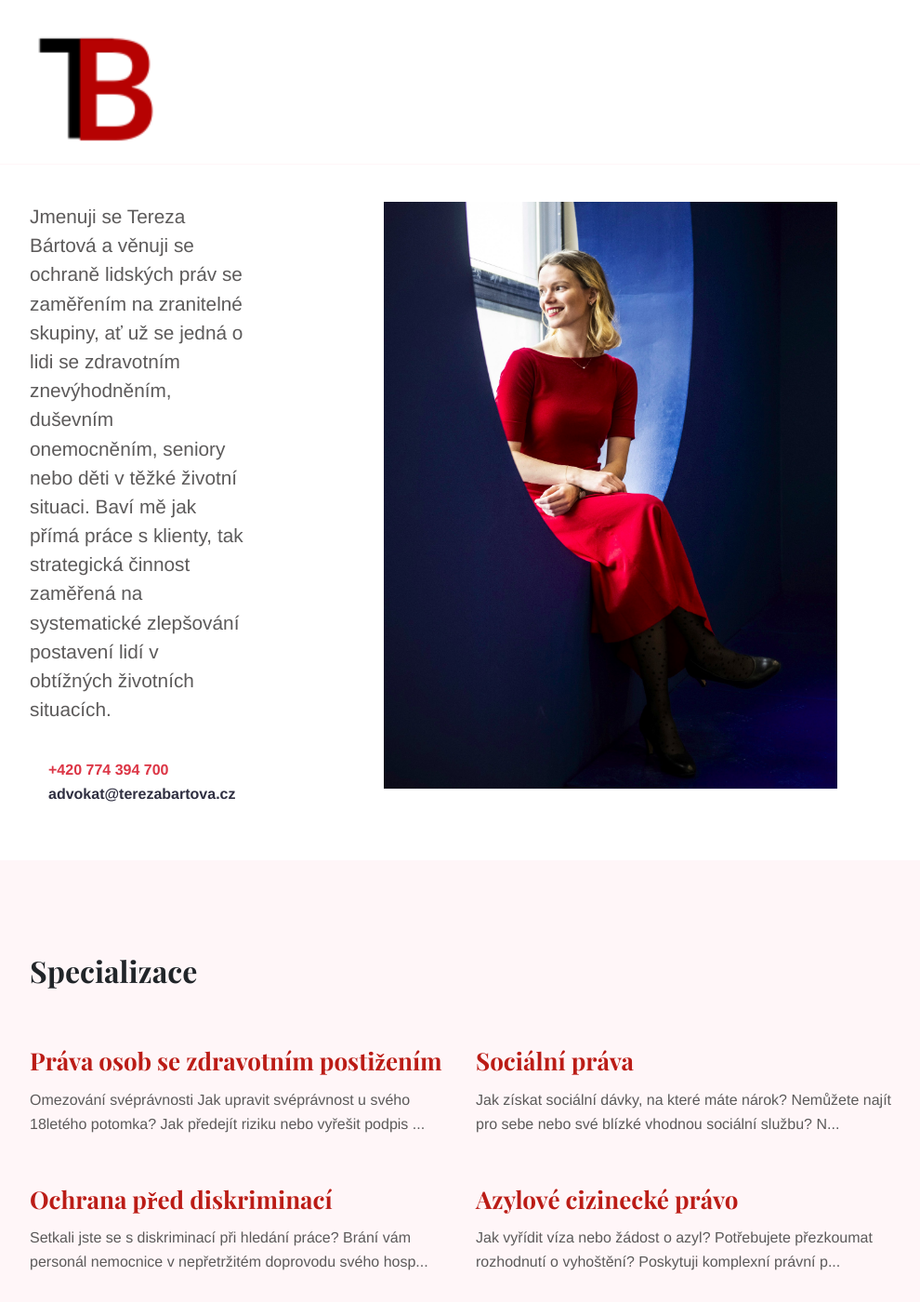
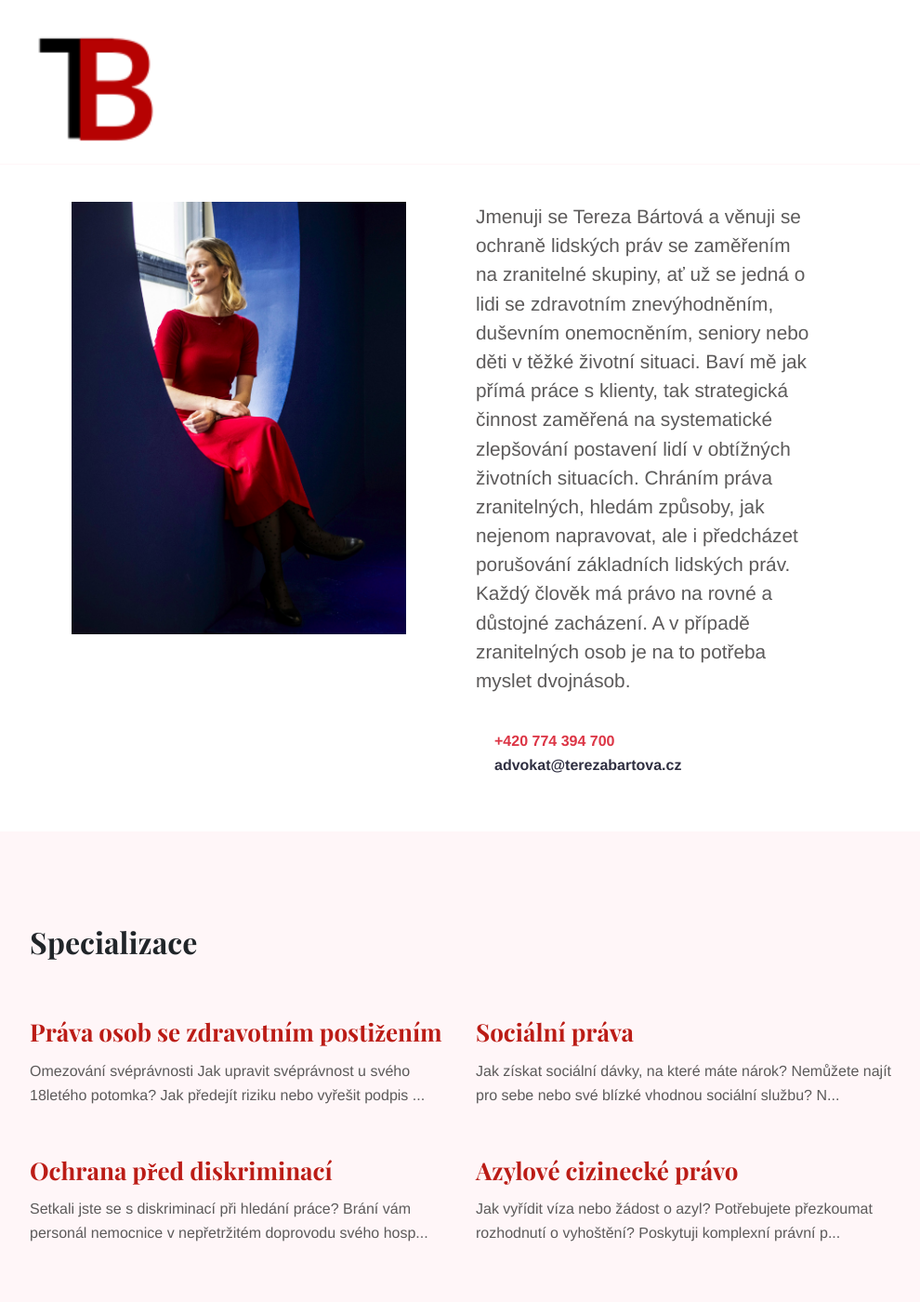
Before and after one commit to terezabartova/terezabartova.github.io, a Jekyll site: the page built from index.md, in a window 1280 px wide and 1400 px high. Shown: the whole window at 93% size, without its empty margins (143-1133 px from the left). Built offline with Jekyll 4.4.1, drawn with Linux system fonts in a browser that asks for light colours; some of the changed text lies outside the part shown.

Commit message:
More info at intro

```diff
--- a/_layouts/home.html
+++ b/_layouts/home.html
@@ -6,7 +6,7 @@ bodyClass: "page-home"
 <div class="intro">
   <div class="container justify-content-center">
     <div class="row justify-content-center">
-      <div class="col-12 col-md-7 col-lg-4 order-md-1 order-xs-1" >
+      <div class="col-12 col-md-7 col-lg-6 order-md-2 order-xs-2" >
         <p>{{ page.description }}</p>
         <div class="intro-call-box-hide-large">
           {% if page.show_call_box %}
@@ -15,7 +15,7 @@ bodyClass: "page-home"
         </div>
       </div>
       {% if page.description_image %}
-      <div class="col-12 col-md-5 col-lg-8 order-md-2 order-xs-2 position-relative">
+      <div class="col-12 col-md-5 col-lg-6 order-md-1 order-xs-1 position-relative">
         <img alt="{{ page.title }}" class="img-fluid rounded mx-auto d-block intro-image{% if page.intro_image_hide_on_mobile %} intro-image-hide-mobile{% endif %}" src="{{ page.description_image | relURL }}" />
       </div>
       {% endif %}
--- a/index.md
+++ b/index.md
@@ -4,11 +4,10 @@ layout: home
 description: Jmenuji se Tereza Bártová a věnuji se ochraně lidských práv se zaměřením na zranitelné skupiny,
              ať už se jedná o lidi se zdravotním znevýhodněním, duševním onemocněním, seniory nebo děti v těžké životní situaci.
              Baví mě jak přímá práce s klienty, tak strategická činnost zaměřená na systematické zlepšování postavení lidí v obtížných životních situacích.
+             Chráním práva zranitelných, hledám způsoby, jak nejenom napravovat, ale i předcházet porušování základních lidských práv.
+             Každý člověk má právo na rovné a důstojné zacházení. A v případě zranitelných osob je na to potřeba myslet dvojnásob.
 
-specialization: Chráním práva zranitelných, hledám způsoby, jak nejenom napravovat, ale i předcházet porušování základních lidských práv.
-                Každý člověk má právo na rovné a důstojné zacházení.
-                A v případě zranitelných osob je na to potřeba myslet dvojnásob.
-                Při asistování dětem se zdravotním postižením jsem vnímala, jak systém komplikuje jejich životy, nerespektuje jejich potřeby a jejich rodinám neposkytuje dostatečnou podporu.
+specialization: Při asistování dětem se zdravotním postižením jsem vnímala, jak systém komplikuje jejich životy, nerespektuje jejich potřeby a jejich rodinám neposkytuje dostatečnou podporu.
                 Proto jsem se jako advokátka rozhodla pomáhat právě osobám se zdravotním postižením nebo duševním onemocněním, uprchlíkům a migrantům, seniorům a dětem v těžké životní situaci.
 
 teaching: Dlouholeté zkušenosti z praxe mě baví předávat dál i formou lektorské činnosti.
```
